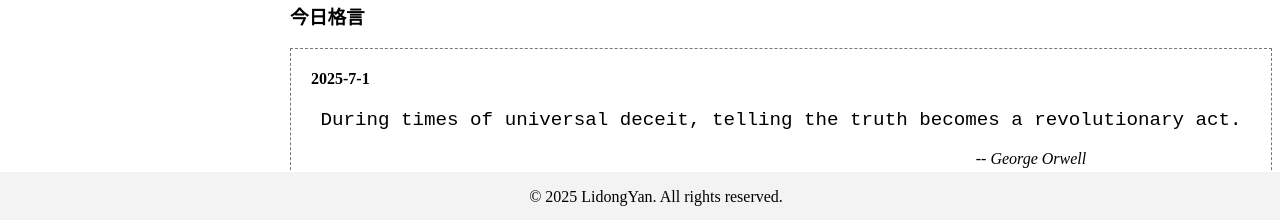
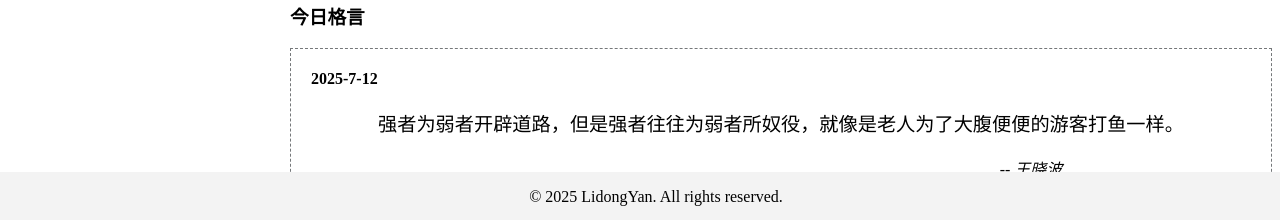
Before and after one commit to brandb97/brandb97.github.io, a React (Vite) app: page / in a window 1280 px wide. Shown: the part 578-798 px from the top of the page. Built offline with nearby package versions, Linux system fonts and the light colour scheme.

Commit message:
Proverb: update daily proverb
Signed-off-by: Lidong Yan <yldhome2d2@gmail.com>

```diff
--- a/src/AboutMe.jsx
+++ b/src/AboutMe.jsx
@@ -40,9 +40,9 @@ function AboutMe() {
         </p>
         <h3>今日格言</h3>
         <ProverbCard
-            date="2025-7-1"
-            proverb="During times of universal deceit, telling the truth becomes a revolutionary act."
-            author="George Orwell"
+            date="2025-7-12"
+            proverb="强者为弱者开辟道路，但是强者往往为弱者所奴役，就像是老人为了大腹便便的游客打鱼一样。"
+            author="王晓波"
         />
         <h3>今日shell命令</h3>
         <ShortTip
--- a/src/post/proverb/Proverb.jsx
+++ b/src/post/proverb/Proverb.jsx
@@ -24,6 +24,11 @@ function Proverb() {
                 proverb="During times of universal deceit, telling the truth becomes a revolutionary act."
                 author="George Orwell"
             />
+            <ProverbCard
+                date="2025-7-12"
+                proverb="强者为弱者开辟道路，但是强者往往为弱者所奴役，就像是老人为了大腹便便的游客打鱼一样。"
+                author="王晓波"
+            />
         </div>
         <Footer></Footer>
     </>);
```
